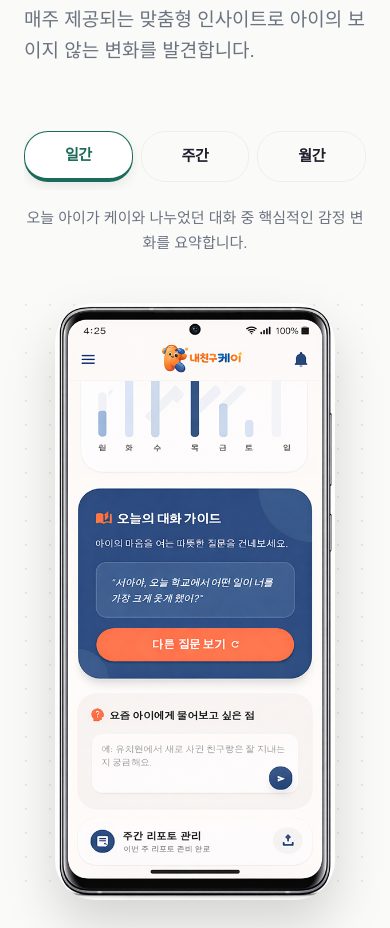
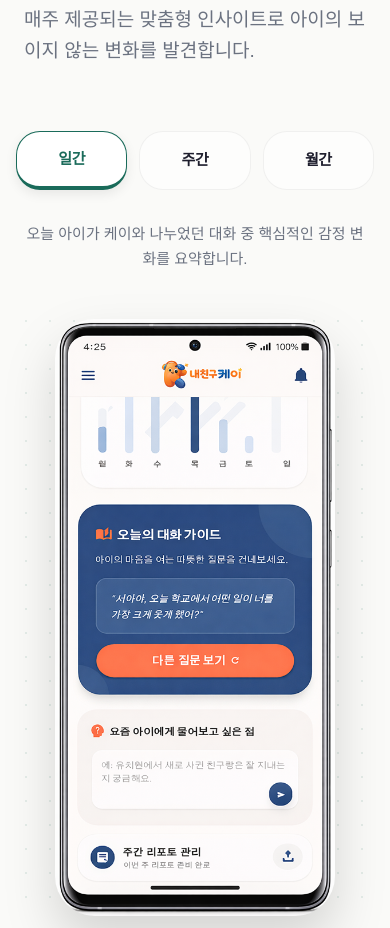
Before and after one commit to humease21/K-Bestie2, a React (Vite) app: page / in a window 390 px wide. Shown: the part 7960-8888 px from the top of the page. Built offline with nearby package versions, Linux system fonts and the light colour scheme; no server answers; a web font is replaced by a local one.

Commit message:
fix: resolve tab clipping in report preview section

```diff
--- a/src/pages/HomePage.tsx
+++ b/src/pages/HomePage.tsx
@@ -325,7 +325,7 @@ export default function HomePage() {
             </motion.div>
 
             {/* Horizontal Tabs on Mobile */}
-            <div className="flex lg:flex-col gap-2 md:gap-4 mt-6 md:mt-8 overflow-x-auto pb-2 lg:pb-0 scrollbar-hide">
+            <div className="flex lg:flex-col gap-3 md:gap-4 mt-6 md:mt-8 overflow-x-auto pb-4 px-4 lg:px-0 scrollbar-hide -mx-6 lg:mx-0">
               {[
                 { id: "daily", title: "일간", fullTitle: "일간 감정 흐름", desc: "오늘 아이가 케이와 나누었던 대화 중 핵심적인 감정 변화를 요약합니다." },
                 { id: "weekly", title: "주간", fullTitle: "주간 심층 분석", desc: "한 주간의 대화 주제를 분류하여 아이의 관심사와 고민을 분석합니다." },
@@ -334,10 +334,10 @@ export default function HomePage() {
                 <button
                   key={tab.id}
                   onClick={() => setReportTab(tab.id as any)}
-                  className={`flex-1 lg:flex-none text-center lg:text-left p-3 md:p-6 rounded-xl border transition-all duration-300 min-w-[80px] ${
+                  className={`flex-1 lg:flex-none text-center lg:text-left p-4 md:p-6 rounded-xl border transition-all duration-300 min-w-[100px] md:min-w-[120px] ${
                     reportTab === tab.id
                       ? "bg-pure-white border-primary-deep shadow-md lg:translate-x-2 border-b-4"
-                      : "bg-transparent border-black/5 hover:border-black/10"
+                      : "bg-pure-white/50 border-black/5 hover:border-black/10"
                   }`}
                 >
                   <h4 className={`text-[15px] md:text-[19px] font-bold ${reportTab === tab.id ? "text-primary-deep" : "text-charcoal"}`}>
```
